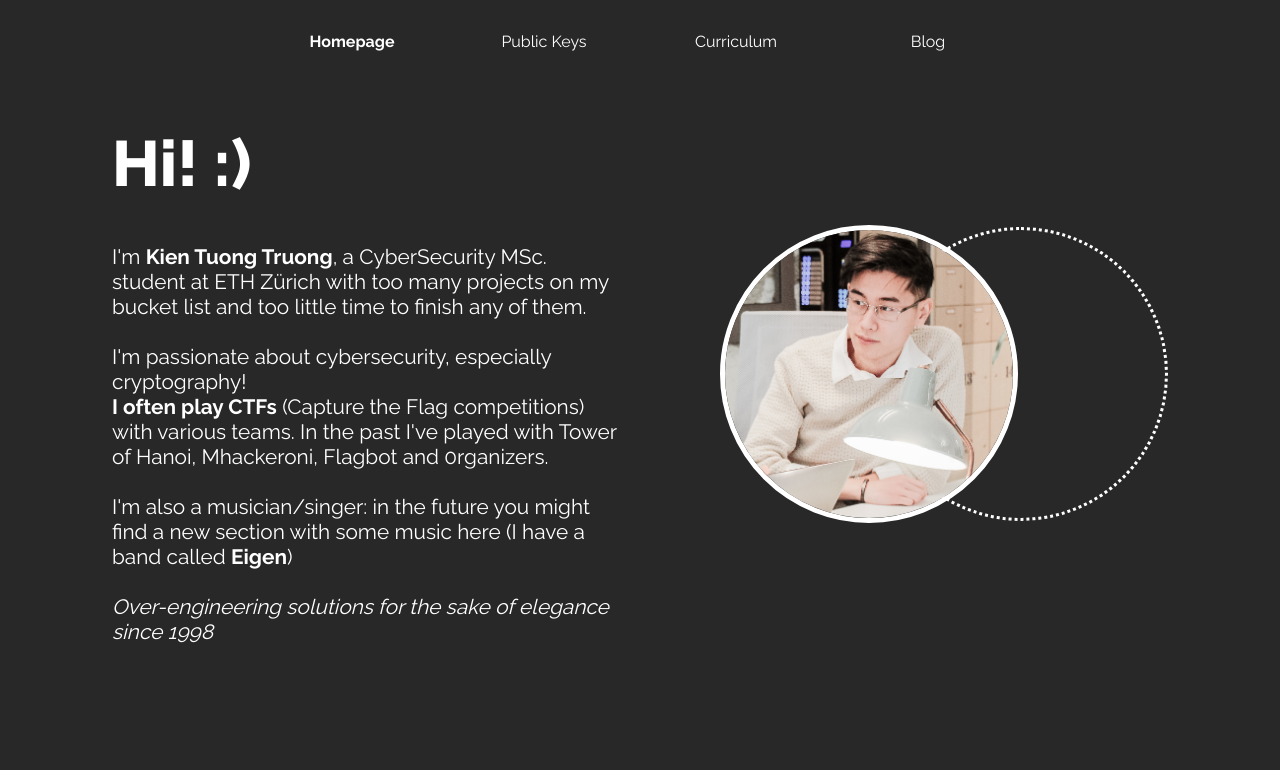
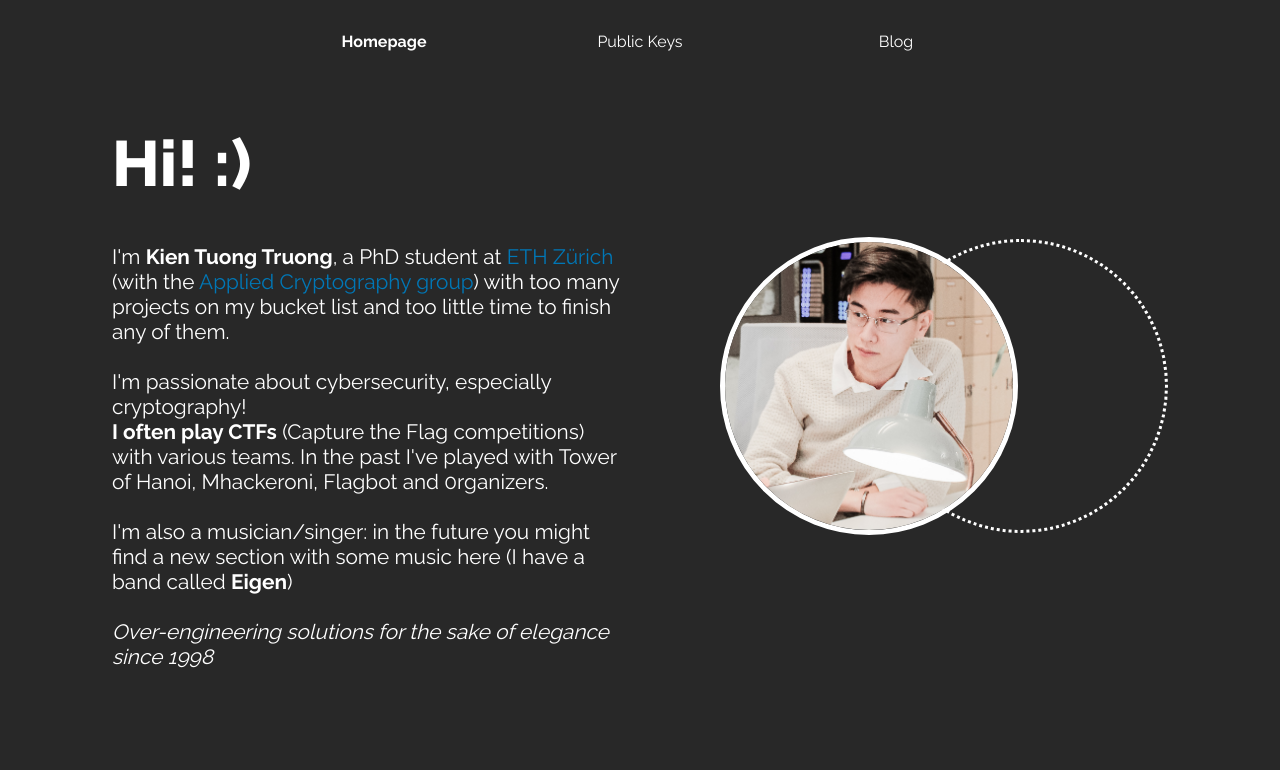
Before and after one commit to kientuong114/personal-website, a React (Vite) app: page / in a window 1280 px wide. Shown: the top 770 px of the page. Built offline with nearby package versions, Linux system fonts and the light colour scheme.

Commit message:
feat: remove cv, update content

```diff
--- a/src/components/Homepage/index.tsx
+++ b/src/components/Homepage/index.tsx
@@ -67,7 +67,7 @@ export const HomepageContent: FC = () => {
                     Hi! :)
                 </HomepageTextTitle>
                 <HomepageTextP>
-                    I'm <b>Kien Tuong Truong</b>, a CyberSecurity MSc. student at ETH Zürich with too many projects on my bucket list and too little time to finish any of them.
+                    I'm <b>Kien Tuong Truong</b>, a PhD student at <a href="https://ethz.ch/en.html">ETH Zürich</a> (with the <a href="https://appliedcrypto.ethz.ch/">Applied Cryptography group</a>) with too many projects on my bucket list and too little time to finish any of them.
                     <br/>
                     <br/>
                     I'm passionate about cybersecurity, especially cryptography!<br/>
--- a/src/components/Navbar/NavbarComponents.tsx
+++ b/src/components/Navbar/NavbarComponents.tsx
@@ -3,7 +3,7 @@ import styled from 'styled-components';
 
 export const NavbarWrapper = styled.div`
     display: grid;
-    grid-template-columns: repeat(4, 1fr);
+    grid-template-columns: repeat(3, 1fr);
     padding-top: 2rem;
     padding-left: 20vw;
     padding-right: 20vw;
--- a/src/components/Navbar/index.tsx
+++ b/src/components/Navbar/index.tsx
@@ -40,9 +40,9 @@ export const Navbar: FC = () => {
             <NavEntry to={"/pubkey"}>
                 Public Keys
             </NavEntry>
-            <NavEntry to={"/cv"}>
-                Curriculum
-            </NavEntry>
+            {/* <NavEntry to={"/cv"}> */}
+            {/*     Curriculum */}
+            {/* </NavEntry> */}
             <NavEntryExt href={`https://blog.${DOMAIN}`}>
                 Blog
             </NavEntryExt>
--- a/src/index.css
+++ b/src/index.css
@@ -11,6 +11,16 @@ body {
 code {
   font-family: source-code-pro, Menlo, Monaco, Consolas, 'Courier New',
     monospace;
+}
+
+a {
+    color: #0077B6;
+    transition-duration: 0.2s;
+    text-decoration: none;
+}
+
+a:hover {
+    color: #00B4D8;
 }
 
 .active {
```
